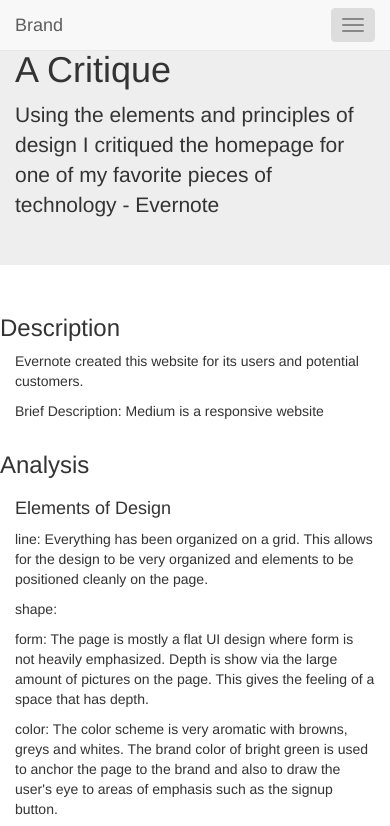
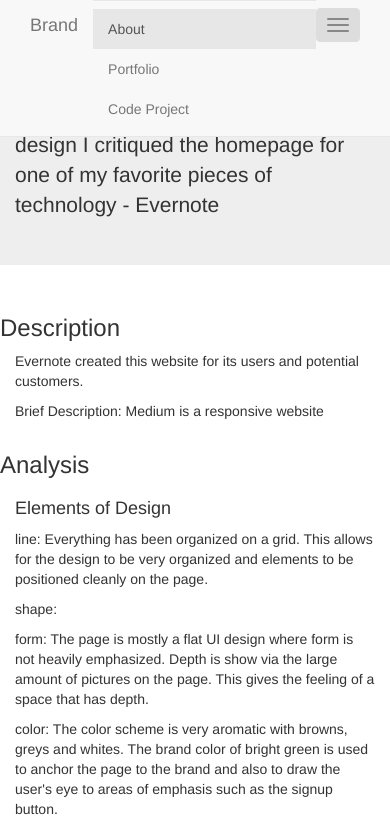
Before and after one commit to Will-He-Iz/critique, a plain HTML site: page index.html in a window 390 px wide. Both pictures are taken after a click on the button 353 px from the left and 25 px from the top of the page. Shown: the top 826 px of the page. Drawn offline with nearby package versions, Linux system fonts and the light colour scheme.

Commit message:
fixed navbar toggle

```diff
--- a/index.html
+++ b/index.html
@@ -1,6 +1,9 @@
 <!DOCTYPE html>
 <html>
   <head>
+    <meta charset="utf-8">
+    <meta http-equiv="X-UA-Compatible" content="IE=edge">
+    <meta name="viewport" content="width=device-width, initial-scale=1">
     <title>Design Critique</title>
 
     <!-- Bootstrap Latest compiled and minified CSS -->
@@ -13,19 +16,18 @@
     <div class="navbar navbar-default navbar-fixed-top">
       <div class="container">
 
-        <div class="navbar-header">
+
           <button type="button" class="navbar-toggle collapsed" data-toggle="collapse" data-target="#myNavbar">
             <span class="icon-bar"></span>
             <span class="icon-bar"></span>
             <span class="icon-bar"></span>
           </button>
           <a class="navbar-brand" href="#">Brand</a>
-        </div>
 
 
-        <div class="collapse navbar-collapse ">
+        <div class="collapse navbar-collapse" id="myNavbar">
           <ul class="nav navbar-nav navbar-right">
-            <li><a href="#">About</a></li>
+            <li class="active"><a href="#">About</a></li>
             <li><a href="#">Portfolio</a></li>
             <li><a href="#">Code Project</a></li>
           </ul>
@@ -117,11 +119,12 @@
 
 
 
+    <script src="https://ajax.googleapis.com/ajax/libs/jquery/1.11.3/jquery.min.js"></script>
 
+    <!-- Bootstrap Javascript Latest compiled and minified JavaScript -->
+
+    <script src="https://maxcdn.bootstrapcdn.com/bootstrap/3.3.6/js/bootstrap.min.js" integrity="sha384-0mSbJDEHialfmuBBQP6A4Qrprq5OVfW37PRR3j5ELqxss1yVqOtnepnHVP9aJ7xS" crossorigin="anonymous"></script>
 
   </body>
 
-  <!-- Bootstrap Javascript Latest compiled and minified JavaScript -->
-  <script src="https://maxcdn.bootstrapcdn.com/bootstrap/3.3.6/js/bootstrap.min.js" integrity="sha384-0mSbJDEHialfmuBBQP6A4Qrprq5OVfW37PRR3j5ELqxss1yVqOtnepnHVP9aJ7xS" crossorigin="anonymous"></script>
-
 </html>
```
